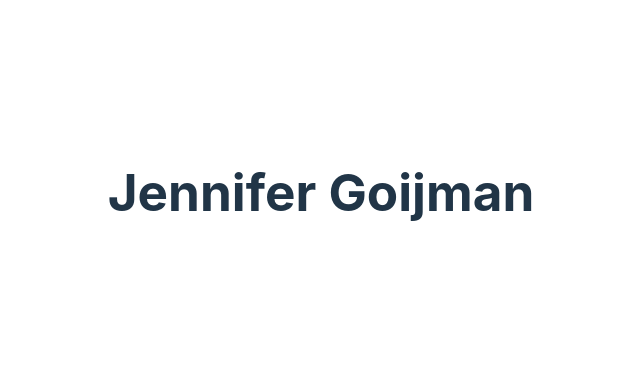
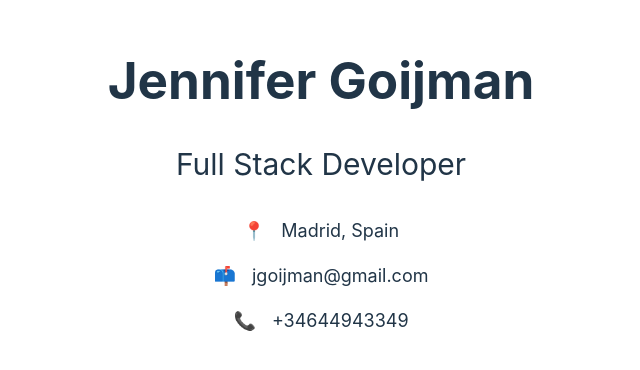
Before and after one commit to JenniferGoijman/cv-jennifergoijman, a React (Vite) app: page / in a window 1280 px wide. Shown: the part 208-578 px from the top of the page, without its empty margins (319-959 px from the left). Built offline with nearby package versions, Linux system fonts and the light colour scheme.

Commit message:
feat: add Personal Information section

```diff
--- a/src/App.tsx
+++ b/src/App.tsx
@@ -1,10 +1,12 @@
 import './App.css'
+import { PersonalInformation } from './components/PersonalInformation/PersonalInformation'
 
 function App() {
 
   return (
     <>
       <h1>Jennifer Goijman</h1>
+      <PersonalInformation />
     </>
   )
 }
--- /dev/null
+++ b/src/components/PersonalInformation/PersonalInformation.tsx
@@ -0,0 +1,21 @@
+export const PersonalInformation = () => {
+  return (
+    <div style={{ marginBottom: 32 }}>
+      <p style={{ fontSize: 30, marginTop: 8  }}>
+        Full Stack Developer
+      </p>
+      <p style={{ fontSize: 18, marginTop: 8 }}>
+        <span style={{ marginRight: 16 }}>📍</span>
+        Madrid, Spain
+      </p>
+      <p style={{ fontSize: 18, marginTop: 8 }}>
+        <span style={{ marginRight: 16 }}>📫</span>
+        jgoijman@gmail.com
+      </p>
+      <p style={{ fontSize: 18, marginTop: 8 }}>
+        <span style={{ marginRight: 16 }}>📞</span>
+        +34644943349
+      </p>
+    </div>
+  )
+}
```
Also changed, not shown: tsconfig.json (+14 -6 lines).
